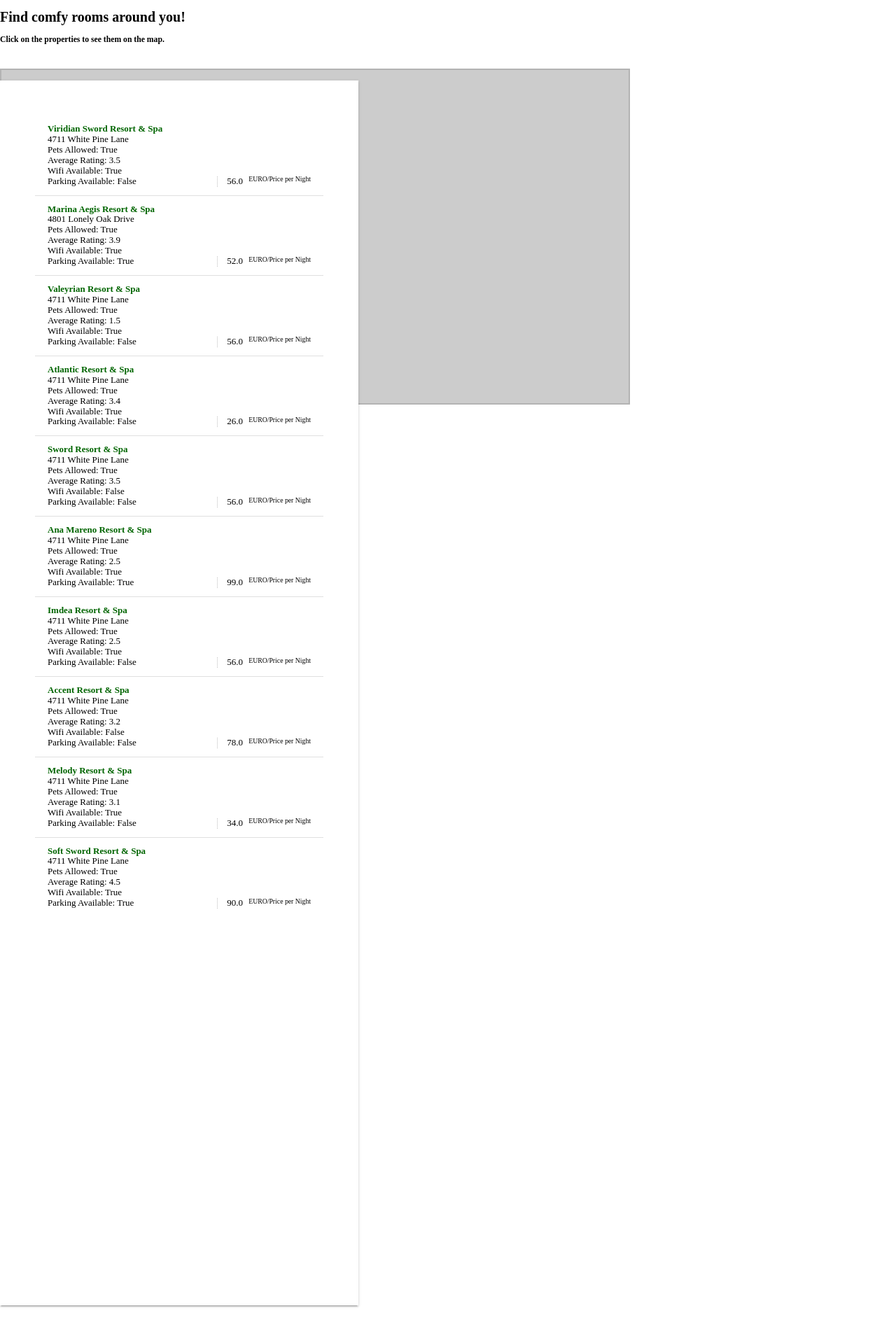
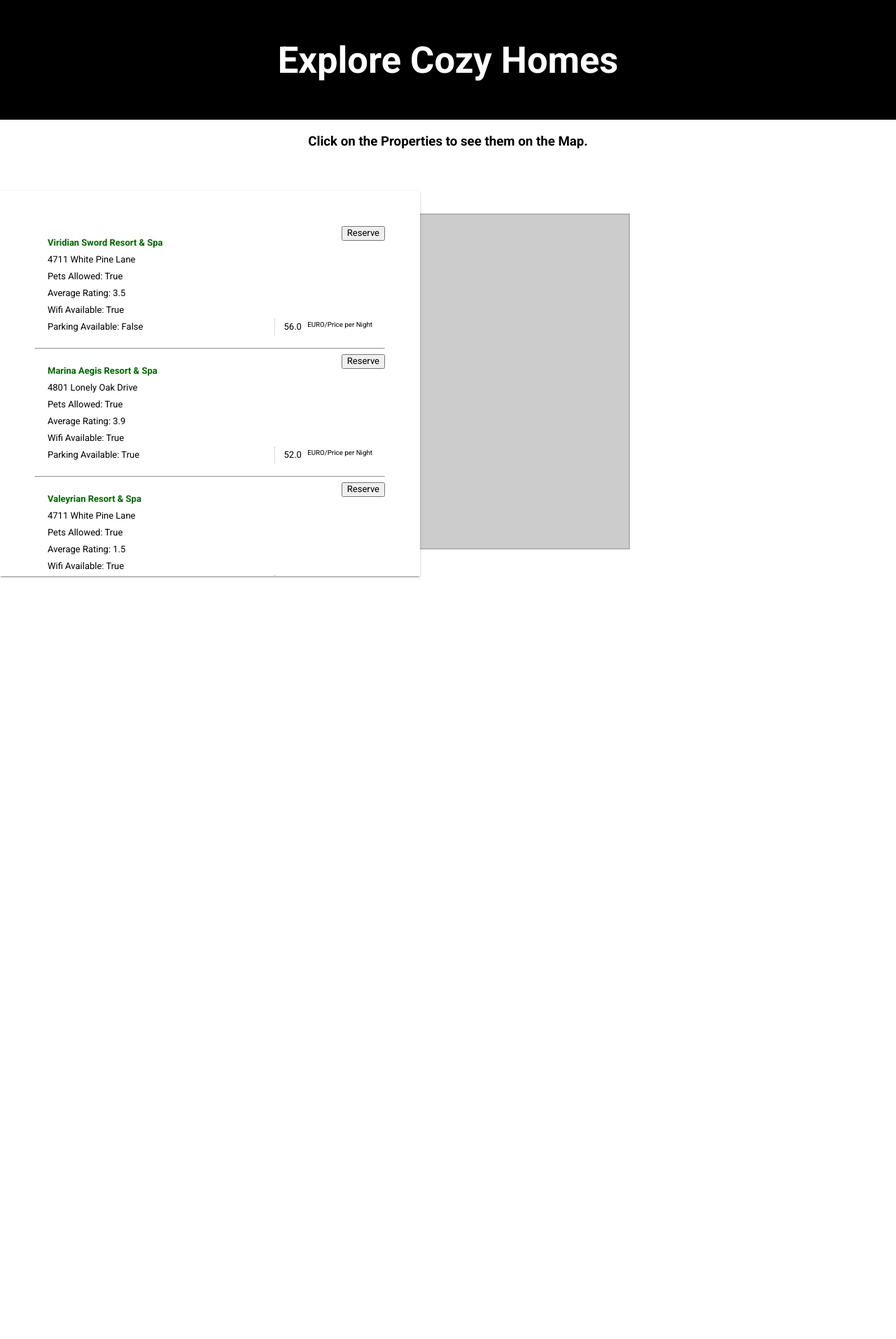
Before and after one commit to AnkitaIsrael/limehomecodechallenge, a Django app: template templates/index.html in a window 1280 px wide. Shown: the top 1913 px of the page at 70% size. Run offline with Django 3.2, Linux system fonts and the light colour scheme; the template is opened without the code that fills it: values that come from a table or form of the project are taken from there, others are empty; data comes from the database, SQL or seed files in the repository; both versions use the stored data as it was after the commit; some libraries are stand-ins or nearby versions.

Commit message:
Add more designs for hotel list page

```diff
--- a/static/css/style.css
+++ b/static/css/style.css
@@ -17,6 +17,17 @@
 
 
 }
+header {
+  background-color: #000000;
+  padding: 30px;
+  text-align: center;
+  font-size: 35px;
+  color: white;
+}
+
+h3{
+  align:center;
+}
 
 #hotel-list {
   	float: left;
@@ -29,6 +40,7 @@
 	background: #fff;
 	box-shadow: 0 2px 2px 0 rgba(0,0,0,0.14), 0 3px 1px -2px rgba(0,0,0,0.2), 0 1px 5px 0 rgba(0,0,0,0.12);
 	margin: 40px auto;
+
 
 }
 #hotel-list .hotel {
@@ -138,3 +150,7 @@
   vertical-align: baseline;
   top: -0.75em;
 }
+
+* {
+  box-sizing: border-box;
+}
--- a/templates/index.html
+++ b/templates/index.html
@@ -1,7 +1,7 @@
 <!DOCTYPE html>
 {% load staticfiles %}
 <html lang="en" >
-
+<meta charset="utf-8">
 <head>
   <meta charset="UTF-8">
   <title>Hotel List</title>
@@ -10,19 +10,24 @@
     <link rel="stylesheet" type="text/css" href="{% static "css/style.css" %}"/>
 </head>
 <body>
-<h1> Find comfy rooms around you!</h1>
-<h3> Click on the properties to see them on the map.</h3>
-<ul id="hotel-list">
+<header>
+    <h2> Explore Cozy Homes </h2>
+</header>
+<h3> <center>Click on the Properties to see them on the Map.</center></h3>
+<ul id="hotel-list" style="width: 600px; height: 550px; overflow-y:scroll">
 {% for hotels in allHotels %}
-        <li id="{{ hotels.id }}" class="hotel" data-title= "{{ hotels.property_name }}" data-address= "{{ hotels.address }}"
+<input type="button" value="Reserve" style="float: right;">
+    <li id="{{ hotels.id }}" class="hotel" data-title= "{{ hotels.property_name }}" data-address= "{{ hotels.address }}"
             data-petsAllowed= "{{ hotels.petsAllowed }}" data-price= "{{ hotels.pricePerNight }}" data-rating= "{{ hotels.averageRating }}"
             data-wifi= "{{ hotels.wifiAvailability }}" data-parking= "{{ hotels.parkingAvailability }}" data-lat="{{ hotels.latitudeCoordinates }}"
             data-lng="{{ hotels.longitudeCoordinates }}"><b><font color="#006400"> {{ hotels.property_name }} </font></b><br> {{ hotels.address }} <br> Pets Allowed: {{ hotels.petsAllowed }}
             <br> Average Rating: {{ hotels.averageRating }} <br> Wifi Available: {{ hotels.wifiAvailability }} <br> Parking Available: {{ hotels.parkingAvailability }}
             <span class="price">{{ hotels.pricePerNight }}
             <span class="currency">EURO/Price per Night</span></span></li>
+    <hr>
 {% endfor %}
     </ul>
+<br>
 <br>
 <br>
 <div id="map" align="left"></div>
@@ -31,8 +36,6 @@
   <script src="{% static "js/index.js" %}"></script>
 
 
-
-
 </body>
 
 </html>
```
Also changed, not shown: db.sqlite3.
